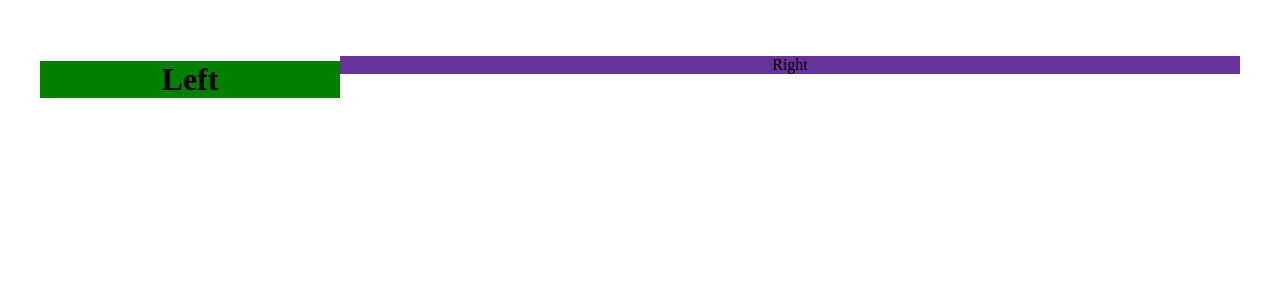
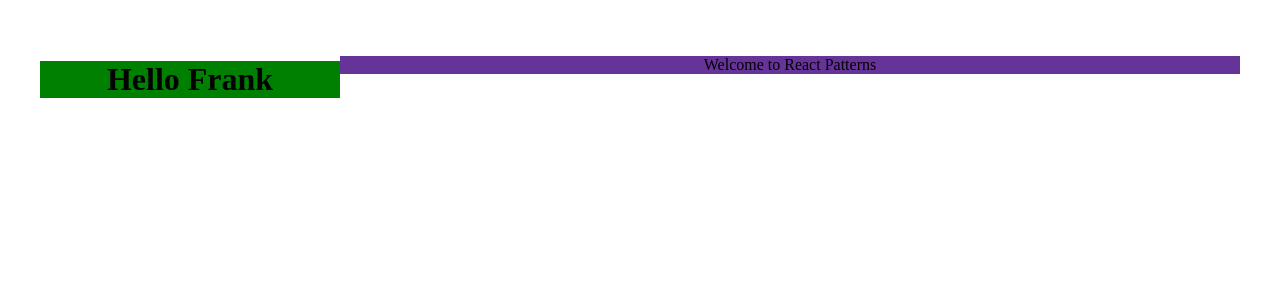
Before and after one commit to fpigeonjr/react-design-patterns, a React (Vite) app: page / in a window 1280 px wide. Shown: the top 300 px of the page. Built offline with nearby package versions, Linux system fonts and the light colour scheme.

Commit message:
adds SplitScreen comp

```diff
--- a/src/App.jsx
+++ b/src/App.jsx
@@ -1,17 +1,18 @@
 import "./App.css"
 import { SplitScreen } from "./SplitScreen"
 
-const LeftHandComp = () => <h1 style={{ backgroundColor: "green" }}>Left</h1>
-const RightHandComp = () => <p style={{ backgroundColor: "rebeccapurple" }}>Right</p>
+const LeftHandComp = ({ name }) => <h1 style={{ backgroundColor: "green" }}>Hello {name}</h1>
+const RightHandComp = ({ message }) => <p style={{ backgroundColor: "rebeccapurple" }}>{message}</p>
 
 function App() {
   return (
     <SplitScreen
-      left={LeftHandComp}
       leftWeight={1}
       rightWeight={3}
-      right={RightHandComp}
-    />
+    >
+      <LeftHandComp name="Frank" />
+      <RightHandComp message="Welcome to React Patterns" />
+    </SplitScreen>
   )
 }
 
--- a/src/SplitScreen.jsx
+++ b/src/SplitScreen.jsx
@@ -1,14 +1,12 @@
 import styled from "styled-components"
 
-export const SplitScreen = ({ left: Left, right: Right, leftWeight = 1, rightWeight = 1 }) => {
+export const SplitScreen = ({ children, leftWeight = 1, rightWeight = 1 }) => {
+  const [left, right] = children
+
   return (
     <Container>
-      <Pane weight={leftWeight}>
-        <Left />
-      </Pane>
-      <Pane weight={rightWeight}>
-        <Right />
-      </Pane>
+      <Pane weight={leftWeight}>{left}</Pane>
+      <Pane weight={rightWeight}>{right}</Pane>
     </Container>
   )
 }
```
